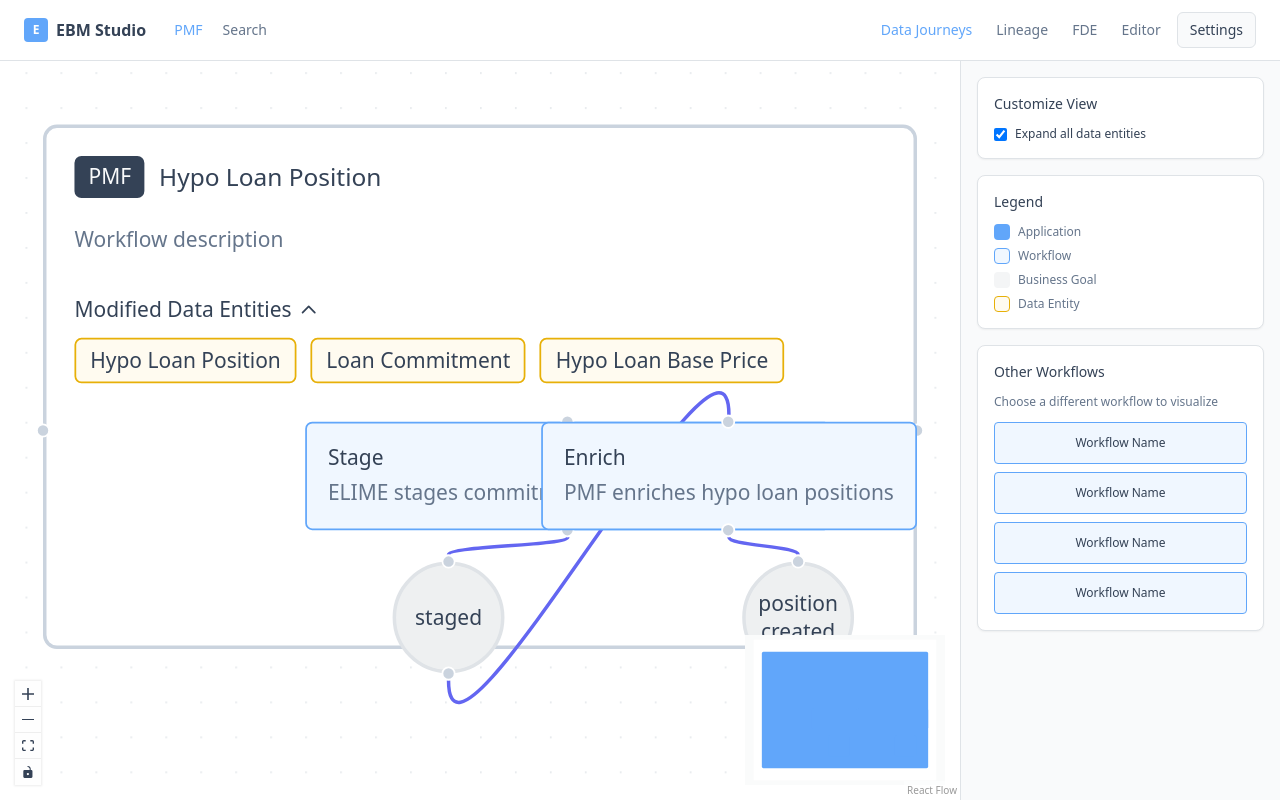
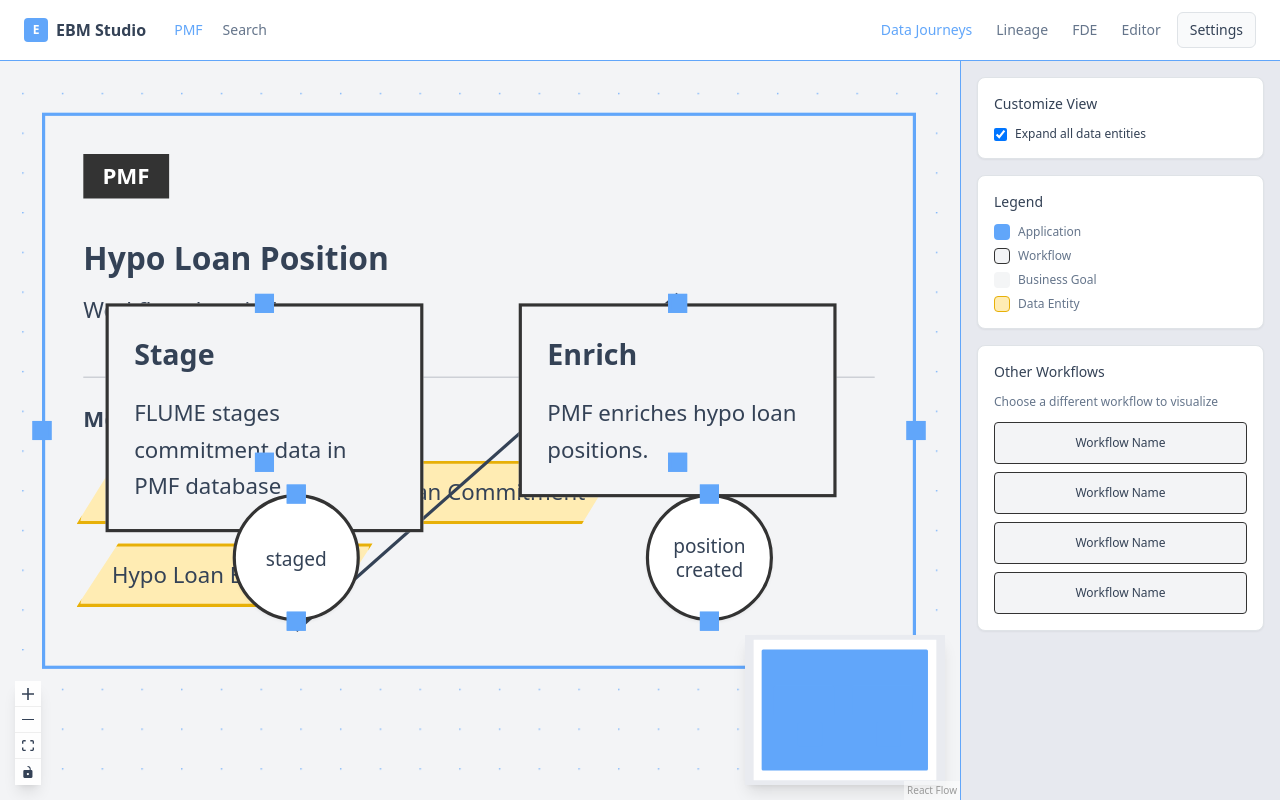
Before and after one commit to vinoth7ar/react-flowchart, a React (Vite) app: page / in a window 1280 px wide. Built offline with nearby package versions, Linux system fonts and the light colour scheme.

Commit message:
Refine workflow styles
Implement exact styles from Figma design, including padding and CSS properties, to match the visual representation of the workflow builder.

```diff
--- a/src/components/workflow/CircularNode.tsx
+++ b/src/components/workflow/CircularNode.tsx
@@ -8,13 +8,13 @@ export interface CircularNodeData extends Record<string, unknown> {
 const CircularNode = ({ data }: NodeProps) => {
   const nodeData = data as CircularNodeData;
   return (
-    <div className="w-16 h-16 rounded-full bg-workflow-circular border-2 border-workflow-circular-border flex items-center justify-center">
-      <div className="text-xs font-medium text-center text-foreground px-1">
+    <div className="w-20 h-20 rounded-full bg-workflow-circular border-2 border-workflow-circular-border flex items-center justify-center shadow-sm">
+      <div className="text-xs font-medium text-center text-foreground px-2 leading-tight">
         {nodeData.label}
       </div>
 
-      <Handle type="target" position={Position.Top} className="w-2 h-2 bg-workflow-node-border" />
-      <Handle type="source" position={Position.Bottom} className="w-2 h-2 bg-workflow-node-border" />
+      <Handle type="target" position={Position.Top} className="w-3 h-3 bg-workflow-border rounded-none border-2 border-workflow-border" />
+      <Handle type="source" position={Position.Bottom} className="w-3 h-3 bg-workflow-border rounded-none border-2 border-workflow-border" />
     </div>
   );
 };
--- a/src/components/workflow/WorkflowBuilder.tsx
+++ b/src/components/workflow/WorkflowBuilder.tsx
@@ -35,36 +35,38 @@ const initialNodes: Node[] = [
       type: 'workflow',
       items: ['Hypo Loan Position', 'Loan Commitment', 'Hypo Loan Base Price'],
     } as WorkflowNodeData,
-    style: { width: 500, height: 350 },
+    style: { width: 550, height: 400 },
   },
   {
     id: 'stage-node',
     type: 'stage',
-    position: { x: 150, y: 170 },
+    position: { x: 40, y: 120 },
     data: {
       title: 'Stage',
-      description: 'ELIME stages commitment data in PMF database',
+      description: 'FLUME stages commitment data in PMF database',
       type: 'stage',
     } as WorkflowNodeData,
     parentId: 'main-workflow',
     extent: 'parent',
+    style: { width: 200, height: 100 },
   },
   {
     id: 'enrich-node',
     type: 'stage',
-    position: { x: 350, y: 170 },
+    position: { x: 300, y: 120 },
     data: {
       title: 'Enrich',
-      description: 'PMF enriches hypo loan positions',
+      description: 'PMF enriches hypo loan positions.',
       type: 'stage',
     } as WorkflowNodeData,
     parentId: 'main-workflow',
     extent: 'parent',
+    style: { width: 200, height: 100 },
   },
   {
     id: 'staged-circle',
     type: 'circular',
-    position: { x: 200, y: 250 },
+    position: { x: 120, y: 240 },
     data: {
       label: 'staged',
     } as CircularNodeData,
@@ -74,7 +76,7 @@ const initialNodes: Node[] = [
   {
     id: 'position-circle',
     type: 'circular',
-    position: { x: 400, y: 250 },
+    position: { x: 380, y: 240 },
     data: {
       label: 'position created',
     } as CircularNodeData,
@@ -88,19 +90,22 @@ const initialEdges: Edge[] = [
     id: 'stage-to-staged',
     source: 'stage-node',
     target: 'staged-circle',
-    style: { stroke: '#6366f1', strokeWidth: 2 },
+    style: { stroke: 'hsl(var(--foreground))', strokeWidth: 2 },
+    type: 'straight',
   },
   {
     id: 'enrich-to-position',
     source: 'enrich-node',
     target: 'position-circle',
-    style: { stroke: '#6366f1', strokeWidth: 2 },
+    style: { stroke: 'hsl(var(--foreground))', strokeWidth: 2 },
+    type: 'straight',
   },
   {
     id: 'staged-to-enrich',
     source: 'staged-circle',
     target: 'enrich-node',
-    style: { stroke: '#6366f1', strokeWidth: 2 },
+    style: { stroke: 'hsl(var(--foreground))', strokeWidth: 2 },
+    type: 'straight',
   },
 ];
 
@@ -126,18 +131,21 @@ const WorkflowBuilder = () => {
           nodeTypes={nodeTypes}
           fitView
           className="bg-workflow-canvas"
-          defaultViewport={{ x: 0, y: 0, zoom: 0.8 }}
+          defaultViewport={{ x: 0, y: 0, zoom: 0.9 }}
+          nodesDraggable={true}
+          nodesConnectable={true}
+          elementsSelectable={true}
         >
           <Background
             color="hsl(var(--workflow-border))"
-            gap={20}
+            gap={25}
             size={1}
           />
-          <Controls className="bg-workflow-node-bg border-workflow-border" />
+          <Controls className="bg-workflow-node-bg border-workflow-border shadow-lg" />
           <MiniMap
-            className="bg-workflow-node-bg border-workflow-border"
-            nodeColor="hsl(var(--primary))"
-            maskColor="hsl(var(--workflow-bg) / 0.8)"
+            className="bg-workflow-node-bg border-workflow-border shadow-lg"
+            nodeColor="hsl(var(--workflow-border))"
+            maskColor="hsl(var(--workflow-bg) / 0.9)"
           />
         </ReactFlow>
       </div>
--- a/src/components/workflow/WorkflowNode.tsx
+++ b/src/components/workflow/WorkflowNode.tsx
@@ -13,11 +13,11 @@ const WorkflowNode = ({ data }: NodeProps) => {
   const getNodeStyles = () => {
     switch (nodeData.type) {
       case 'workflow':
-        return 'bg-workflow-node-bg border-workflow-node-border border-2 rounded-lg min-w-[400px] min-h-[300px] p-4';
+        return 'bg-workflow-main-bg border-workflow-main-border border-2 rounded-none min-w-[500px] min-h-[350px] p-6';
       case 'stage':
-        return 'bg-workflow-stage-bg border-workflow-stage-border border rounded p-3 min-w-[150px]';
+        return 'bg-workflow-stage-bg border-workflow-stage-border border-2 rounded-none p-4 min-w-[180px] min-h-[80px]';
       case 'data':
-        return 'bg-workflow-data-bg border-workflow-data-border border rounded p-2 min-w-[120px]';
+        return 'bg-workflow-data-bg border-workflow-data-border border rounded-sm px-3 py-2 text-sm font-medium';
       case 'process':
         return 'bg-workflow-process-bg text-workflow-process-text border-workflow-stage-border border rounded px-3 py-1 text-sm font-medium';
       default:
@@ -28,65 +28,67 @@ const WorkflowNode = ({ data }: NodeProps) => {
   if (nodeData.type === 'workflow') {
     return (
       <div className={getNodeStyles()}>
-        <div className="flex items-center gap-2 mb-4">
-          <div className="bg-foreground text-background px-2 py-1 rounded text-xs font-medium">
+        <div className="flex items-start gap-3 mb-6">
+          <div className="bg-workflow-pmf-bg text-workflow-pmf-text px-3 py-1 rounded-none text-sm font-bold">
             PMF
-          </div>
-          <div className="text-sm font-medium text-foreground">
-            {nodeData.title}
           </div>
         </div>
 
+        <div className="text-xl font-bold text-foreground mb-2">
+          {nodeData.title}
+        </div>
+
         {nodeData.description && (
-          <div className="text-xs text-muted-foreground mb-4">
+          <div className="text-sm text-foreground mb-8">
             {nodeData.description}
           </div>
         )}
 
-        <div className="space-y-3">
+        <div className="space-y-6">
           {/* Stage and Enrich boxes will be positioned inside */}
         </div>
 
         {nodeData.items && nodeData.items.length > 0 && (
-          <div className="mt-6">
-            <div className="text-xs font-medium mb-2 flex items-center gap-1">
+          <div className="mt-8 pt-4 border-t border-foreground/20">
+            <div className="text-sm font-bold mb-4 flex items-center gap-2">
               Modified Data Entities
-              <svg className="w-3 h-3" fill="none" stroke="currentColor" viewBox="0 0 24 24">
-                <path strokeLinecap="round" strokeLinejoin="round" strokeWidth={2} d="M5 15l7-7 7 7" />
+              <svg className="w-4 h-4" fill="none" stroke="currentColor" viewBox="0 0 24 24">
+                <path strokeLinecap="round" strokeLinejoin="round" strokeWidth={2} d="M19 9l-7 7-7-7" />
               </svg>
             </div>
-            <div className="flex flex-wrap gap-2">
+            <div className="flex flex-wrap gap-3">
               {nodeData.items.map((item, index) => (
                 <div
                   key={index}
-                  className="bg-workflow-data-bg border-workflow-data-border border rounded px-2 py-1 text-xs"
+                  className="bg-workflow-data-bg border-workflow-data-border border-2 px-4 py-2 text-sm font-medium transform -skew-x-12"
+                  style={{ clipPath: 'polygon(10% 0%, 100% 0%, 90% 100%, 0% 100%)' }}
                 >
-                  {item}
+                  <span className="transform skew-x-12 block">{item}</span>
                 </div>
               ))}
             </div>
           </div>
         )}
 
-        <Handle type="target" position={Position.Left} className="w-2 h-2 bg-workflow-node-border" />
-        <Handle type="source" position={Position.Right} className="w-2 h-2 bg-workflow-node-border" />
+        <Handle type="target" position={Position.Left} className="w-3 h-3 bg-workflow-border rounded-none border-2 border-workflow-border" />
+        <Handle type="source" position={Position.Right} className="w-3 h-3 bg-workflow-border rounded-none border-2 border-workflow-border" />
       </div>
     );
   }
 
   return (
     <div className={getNodeStyles()}>
-      <div className="text-xs font-medium text-foreground">
+      <div className="text-lg font-bold text-foreground mb-3">
         {nodeData.title}
       </div>
       {nodeData.description && (
-        <div className="text-xs text-muted-foreground mt-1">
+        <div className="text-sm text-foreground leading-relaxed">
           {nodeData.description}
         </div>
       )}
 
-      <Handle type="target" position={Position.Top} className="w-2 h-2 bg-workflow-node-border" />
-      <Handle type="source" position={Position.Bottom} className="w-2 h-2 bg-workflow-node-border" />
+      <Handle type="target" position={Position.Top} className="w-3 h-3 bg-workflow-border rounded-none border-2 border-workflow-border" />
+      <Handle type="source" position={Position.Bottom} className="w-3 h-3 bg-workflow-border rounded-none border-2 border-workflow-border" />
     </div>
   );
 };
--- a/src/index.css
+++ b/src/index.css
@@ -36,20 +36,24 @@ All colors MUST be HSL.
     --input: 210 14% 89%;
     --ring: 213 94% 68%;
 
-    /* Enterprise workflow colors */
-    --workflow-bg: 210 17% 98%;
-    --workflow-canvas: 0 0% 100%;
-    --workflow-border: 210 14% 89%;
+    /* Enterprise workflow colors - matching Figma design */
+    --workflow-bg: 220 20% 92%;
+    --workflow-canvas: 220 15% 96%;
+    --workflow-border: 213 94% 68%;
     --workflow-node-bg: 0 0% 100%;
-    --workflow-node-border: 213 23% 83%;
-    --workflow-stage-bg: 213 100% 97%;
-    --workflow-stage-border: 213 94% 68%;
-    --workflow-data-bg: 45 100% 97%;
+    --workflow-node-border: 213 94% 68%;
+    --workflow-main-bg: 220 15% 96%;
+    --workflow-main-border: 213 94% 68%;
+    --workflow-stage-bg: 220 15% 96%;
+    --workflow-stage-border: 0 0% 20%;
+    --workflow-data-bg: 45 100% 85%;
     --workflow-data-border: 45 93% 47%;
     --workflow-process-bg: 213 94% 68%;
     --workflow-process-text: 0 0% 100%;
-    --workflow-circular: 210 11% 94%;
-    --workflow-circular-border: 210 14% 89%;
+    --workflow-circular: 0 0% 100%;
+    --workflow-circular-border: 0 0% 20%;
+    --workflow-pmf-bg: 0 0% 20%;
+    --workflow-pmf-text: 0 0% 100%;
 
     --radius: 0.5rem;
 
@@ -102,17 +106,21 @@ All colors MUST be HSL.
     /* Dark mode enterprise workflow colors */
     --workflow-bg: 215 28% 17%;
     --workflow-canvas: 215 28% 22%;
-    --workflow-border: 215 25% 25%;
+    --workflow-border: 213 94% 68%;
     --workflow-node-bg: 215 28% 22%;
-    --workflow-node-border: 215 25% 35%;
-    --workflow-stage-bg: 213 50% 25%;
-    --workflow-stage-border: 213 94% 68%;
+    --workflow-node-border: 213 94% 68%;
+    --workflow-main-bg: 215 28% 22%;
+    --workflow-main-border: 213 94% 68%;
+    --workflow-stage-bg: 215 28% 22%;
+    --workflow-stage-border: 210 40% 98%;
     --workflow-data-bg: 45 50% 25%;
     --workflow-data-border: 45 93% 47%;
     --workflow-process-bg: 213 94% 68%;
     --workflow-process-text: 0 0% 100%;
-    --workflow-circular: 215 25% 25%;
-    --workflow-circular-border: 215 25% 35%;
+    --workflow-circular: 215 28% 22%;
+    --workflow-circular-border: 210 40% 98%;
+    --workflow-pmf-bg: 210 40% 98%;
+    --workflow-pmf-text: 215 28% 17%;
     --sidebar-background: 240 5.9% 10%;
     --sidebar-foreground: 240 4.8% 95.9%;
     --sidebar-primary: 224.3 76.3% 48%;
--- a/tailwind.config.ts
+++ b/tailwind.config.ts
@@ -68,6 +68,8 @@ export default {
 					border: 'hsl(var(--workflow-border))',
 					'node-bg': 'hsl(var(--workflow-node-bg))',
 					'node-border': 'hsl(var(--workflow-node-border))',
+					'main-bg': 'hsl(var(--workflow-main-bg))',
+					'main-border': 'hsl(var(--workflow-main-border))',
 					'stage-bg': 'hsl(var(--workflow-stage-bg))',
 					'stage-border': 'hsl(var(--workflow-stage-border))',
 					'data-bg': 'hsl(var(--workflow-data-bg))',
@@ -75,7 +77,9 @@ export default {
 					'process-bg': 'hsl(var(--workflow-process-bg))',
 					'process-text': 'hsl(var(--workflow-process-text))',
 					circular: 'hsl(var(--workflow-circular))',
-					'circular-border': 'hsl(var(--workflow-circular-border))'
+					'circular-border': 'hsl(var(--workflow-circular-border))',
+					'pmf-bg': 'hsl(var(--workflow-pmf-bg))',
+					'pmf-text': 'hsl(var(--workflow-pmf-text))'
 				}
 			},
 			borderRadius: {
```
